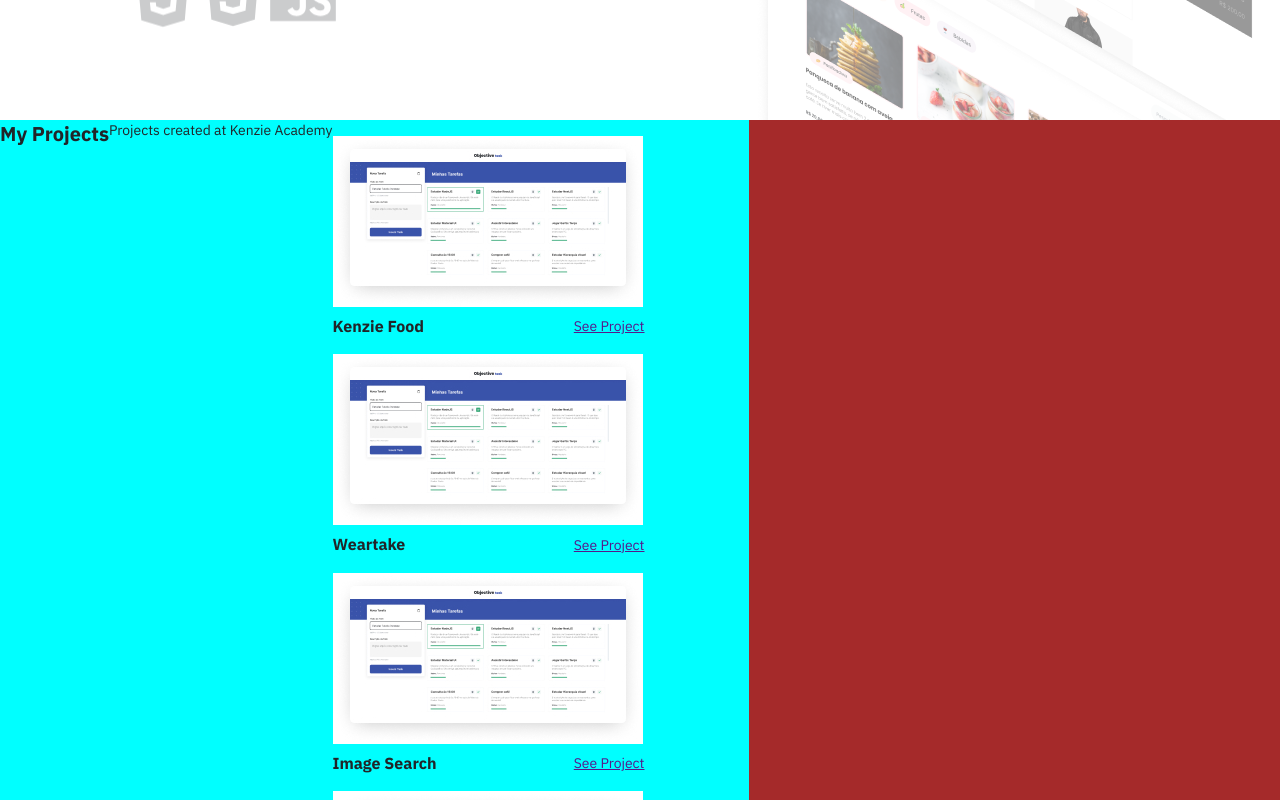
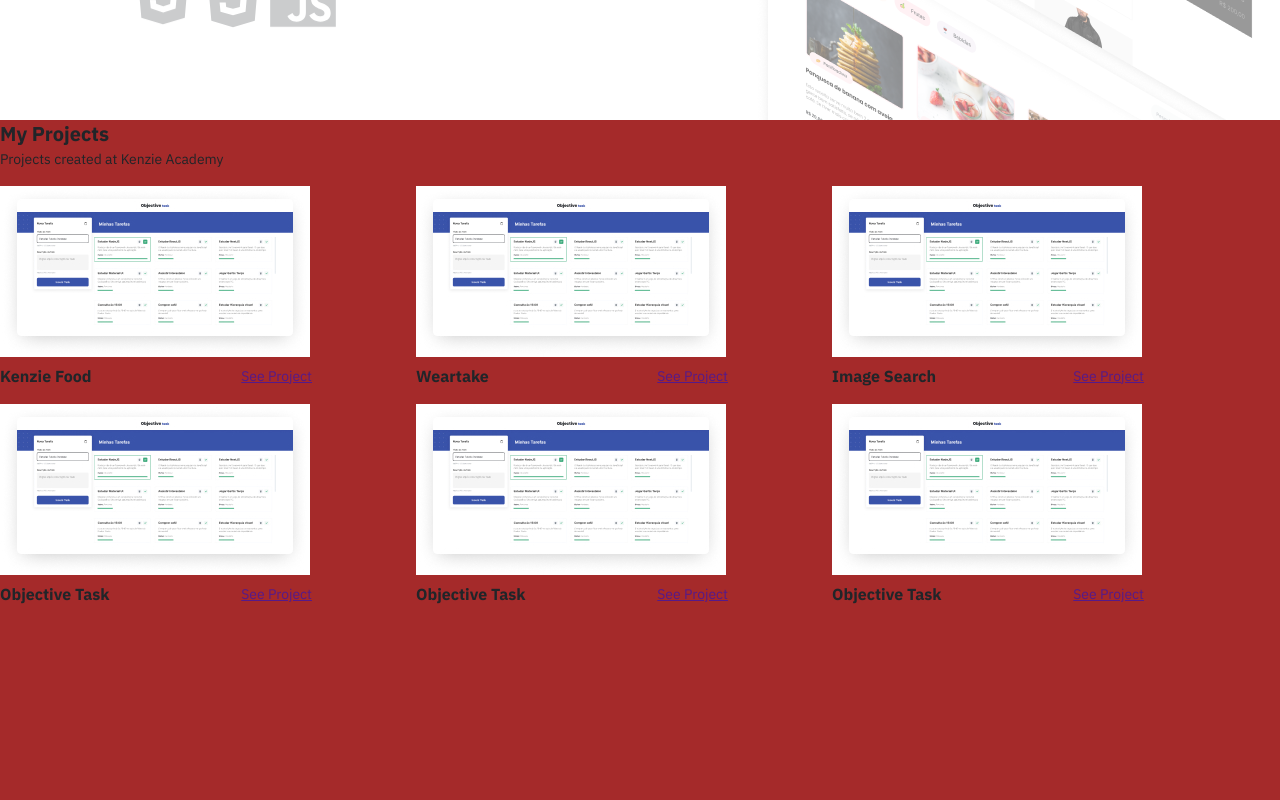
Before and after one commit to kenzie-journey-enock/react_tasks, a React (Vite) app: page / in a window 1280 px wide. Shown: the part 600-1400 px from the top of the page. Built offline with nearby package versions, Linux system fonts and the light colour scheme.

Commit message:
style: List projects

```diff
--- a/src/studies/Projects/Portifolio/components/molecules/boxes/style.module.css
+++ b/src/studies/Projects/Portifolio/components/molecules/boxes/style.module.css
@@ -84,7 +84,17 @@
 
 .my_projects {
   display: flex;
-  background-color: aqua;
+  /* background-color: aqua; */
+  flex-direction: column;
+  /* align-items: center; */
+}
+
+.list_my_projects {
+  display: flex;
+  /* background-color: red; */
+  /* justify-content: center; */
+  flex-wrap: wrap;
+  /* margin: -1rem; */
 }
 
 
@@ -106,6 +116,10 @@
   .icons_hard_skills {
     justify-content: left;
   }
+
+  .list_my_projects {
+    /* margin: 0 -0.5rem; */
+  }
 }
 
 /* Para desktops (largura mínima de 1024px) */
```
